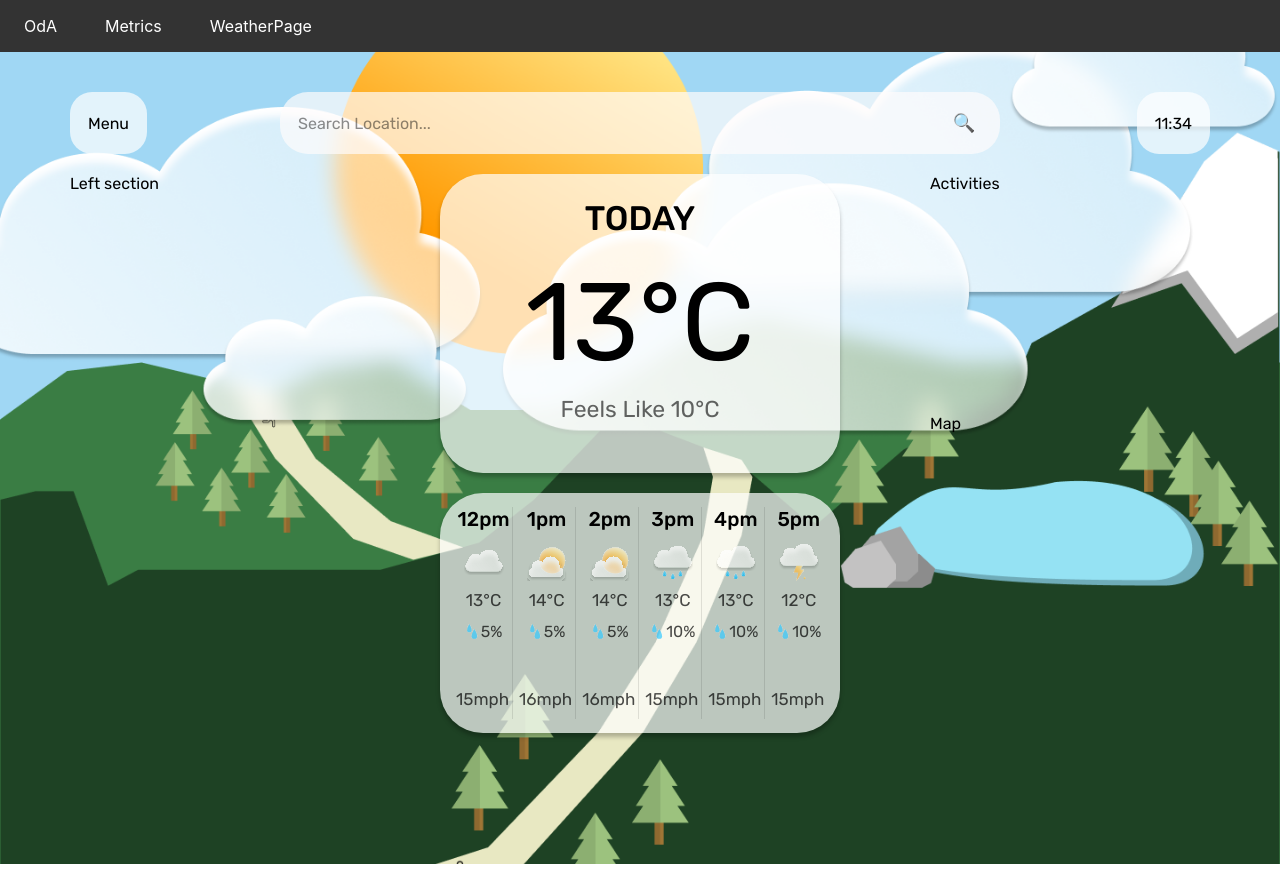
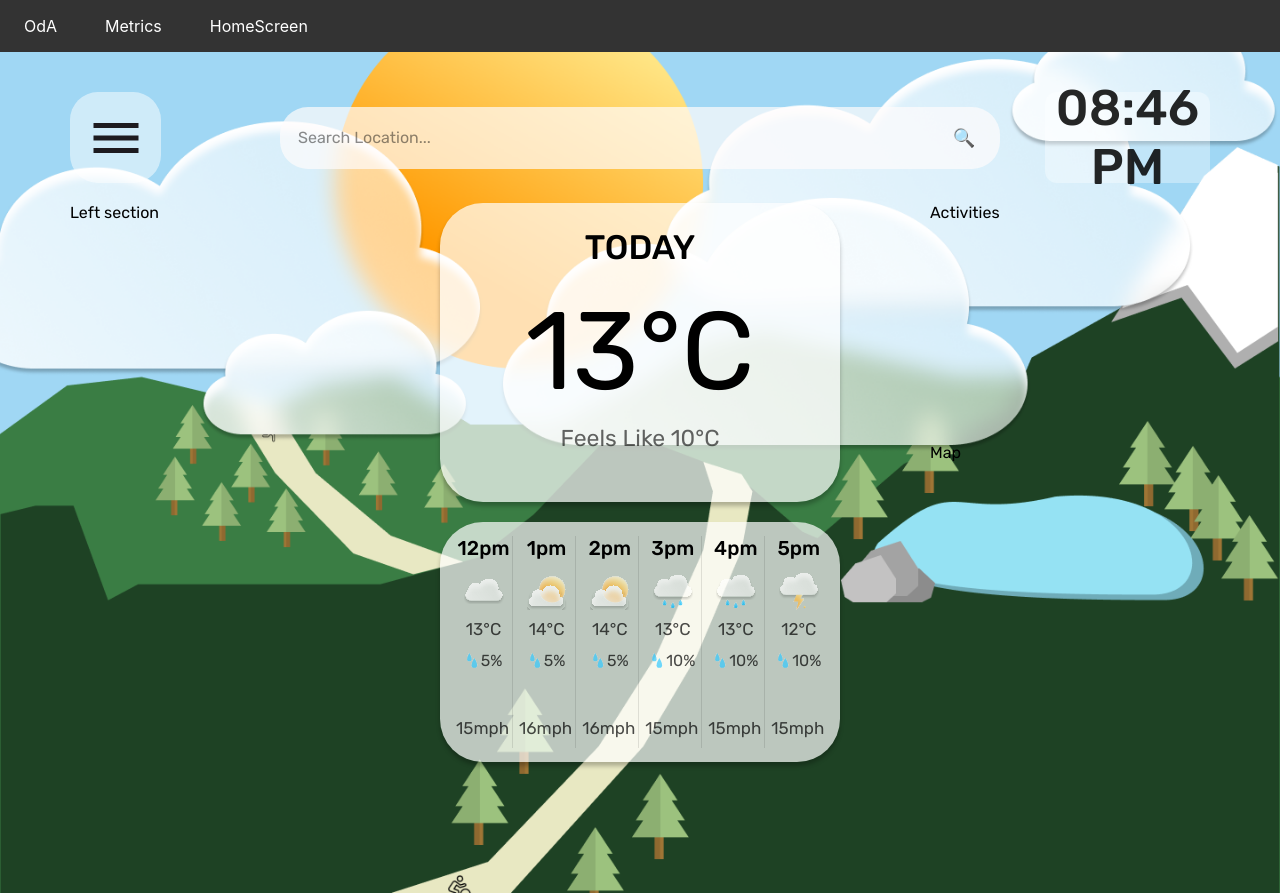
Before and after one commit to Manveen-SIngh/GUIs-Group-49, a React (Create React App) app in the folder weather-app/: page /WeatherPage in a window 1280 px wide. Before the commit the page ends 864 px from the top, so only its background shows below. Built offline with nearby package versions, Linux system fonts and the light colour scheme.

Commit message:
Added a working clock component.

```diff
--- a/weather-app/src/Navbar.js
+++ b/weather-app/src/Navbar.js
@@ -23,7 +23,7 @@ function Navbar() {
       }}>
         <li><Link to="/OdA" style={linkStyle}>OdA</Link></li>
         <li><Link to="/Metrics" style={linkStyle}>Metrics</Link></li>
-        <li><Link to="/WeatherPage" style={linkStyle}>WeatherPage</Link></li>
+        <li><Link to="/HomeScreen" style={linkStyle}>HomeScreen</Link></li>
       </ul>
 
     </nav>
--- a/weather-app/src/WeatherPage.css
+++ b/weather-app/src/WeatherPage.css
@@ -23,7 +23,13 @@
   font-family: "Rubik";
 }
 
-
+.weather-page-menu-button
+{
+  width: 60px;
+  height: 60px;
+  object-fit:contain;
+  align-items: center;
+}
 
 
 .weather-top-bar
@@ -58,21 +64,31 @@
 }
 
 
-.top-button-box,
+.top-button-box
+{
+  width: 91px;
+  height: 91px;
+  border-radius: 28px;
+  background: rgba(255, 255, 255, 0.50);
+
+  display:flex;
+  justify-content: center;
+  align-items: center;
+  box-sizing: border-box;
+
+}
+
 .top-time-box
 {
-  height: 62px;
-  min-width: 62px;
-  padding: 0 18px;
-
-  border-radius: 22px;
-  background: rgba(255, 255, 255, 0.7);
-
-  display: flex;
-  align-items: center;
-  justify-content: center;
-
-  box-sizing: border-box;
+  width:165px;
+  height:91px;
+  color: #000;
+  text-align: center;
+  font-family: Rubik;
+  font-size: 50px;
+  font-style: normal;
+  font-weight: 500;
+  line-height: 118.506%; /* 59.253px */
 }
 
 
--- a/weather-app/src/WeatherPage.js
+++ b/weather-app/src/WeatherPage.js
@@ -4,6 +4,8 @@ import "./WeatherPage.css";
 import TodayCard from "./components/TodayCard";
 import SearchBar from "./components/SearchBar";
 import HourlyForecast from "./components/HourlyForecast";
+import Clock from "./components/Clock";
+import menuIcon from "./assets/menu.svg";
 
 function WeatherPage()
 {
@@ -23,7 +25,11 @@ function WeatherPage()
         <div className="weather-top-bar">
           <div className="top-left">
             <div className="top-button-box">
-              Menu
+              <img
+                src={menuIcon}
+                alt="menuIcon"
+                className="weather-page-menu-button"
+              />
             </div>
           </div>
 
@@ -37,7 +43,7 @@ function WeatherPage()
 
           <div className="top-right">
             <div className="top-time-box">
-              11:34
+              <Clock/>
             </div>
           </div>
         </div>
--- /dev/null
+++ b/weather-app/src/components/Clock.css
@@ -0,0 +1,18 @@
+.clock
+{
+  border-radius: 12px;
+
+  display: flex;
+  width: 165px;
+  height: 91px;
+  background: rgba(255, 255, 255, 0.35);
+
+  font-family: "Rubik";
+  font-size: 50px;
+  font-weight: 500;
+
+  color: rgba(0, 0, 0, 0.85);
+  text-align: center;
+  align-items: center;
+  justify-content: center;
+}
--- /dev/null
+++ b/weather-app/src/components/Clock.js
@@ -0,0 +1,36 @@
+import React, { useState, useEffect } from "react";
+import "./Clock.css";
+
+function Clock()
+{
+  const [time, setTime] = useState("");
+
+  useEffect(() =>
+  {
+    const updateTime = () =>
+    {
+      const now = new Date();
+
+      const formatted = now.toLocaleTimeString([], {
+        hour: "2-digit",
+        minute: "2-digit"
+      });
+
+      setTime(formatted);
+    };
+
+    updateTime();
+
+    const interval = setInterval(updateTime, 1000);
+
+    return () => clearInterval(interval);
+  }, []);
+
+  return (
+    <div className="clock">
+      {time}
+    </div>
+  );
+}
+
+export default Clock;
--- a/weather-app/src/components/SearchBar.css
+++ b/weather-app/src/components/SearchBar.css
@@ -24,7 +24,7 @@
   outline: none;
   background: transparent;
 
-  font-family: "Rubik", sans-serif;
+  font-family: "Rubik";
   font-size: 16px;
   color: #000;
 }
--- a/weather-app/src/components/WeatherBox.js
+++ b/weather-app/src/components/WeatherBox.js
@@ -187,7 +187,7 @@ export default function WeatherBox() {
             textAlign: "center",
             color: "black",
             fontSize: 13,
-            fontFamily: "Rubik, sans-serif",
+            fontFamily: "Rubik",
             fontWeight: 500,
             lineHeight: 1.2,
             marginBottom: 14,
--- a/weather-app/src/components/WindBox.js
+++ b/weather-app/src/components/WindBox.js
@@ -19,7 +19,7 @@ function InfoButton({ message }) {
         justifyContent: "center",
         fontSize: 18,
         fontWeight: 700,
-        fontFamily: "Rubik, sans-serif",
+        fontFamily: "Rubik",
         cursor: "pointer",
         color: "black",
         zIndex: 20,
@@ -44,7 +44,7 @@ export default function WindBox() {
         borderRadius: 28,
         boxShadow: "0px 3px 6px rgba(0,0,0,0.18)",
         overflow: "hidden",
-        fontFamily: "Rubik, sans-serif",
+        fontFamily: "Rubik",
       }}
     >
       {/* Icon */}
```
